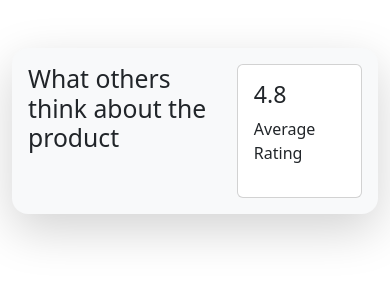
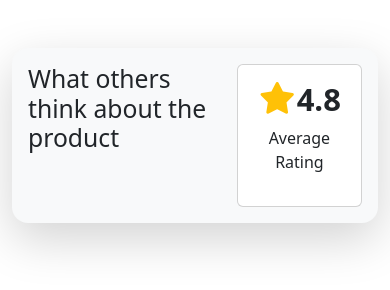
Before and after one commit to phumiphatkoo/Rating-Component, a plain HTML site: page index.html in a window 390 px wide. Drawn offline with Linux system fonts and the light colour scheme.

Commit message:
Improve Rating Summary and Responsive Width (#2)

```diff
--- a/index.html
+++ b/index.html
@@ -7,6 +7,7 @@
     <link rel="stylesheet" href="css/bootstrap.min.css" />
     <link rel="stylesheet" href="css/style.css" />
     <title>Rating Component</title>
+    <link rel="stylesheet" href="https://cdnjs.cloudflare.com/ajax/libs/font-awesome/7.3.1/css/all.min.css" integrity="sha512-QeR2VH+lsBE5LSAe1Q5EnTBbe7XTBubt8dG93Y7gidSgdMCr8nVqKcfKAMyN96SV8KDbZVTDXChatu5G2KQGzg==" crossorigin="anonymous" referrerpolicy="no-referrer">
   </head>
 
   <body>
@@ -19,8 +20,8 @@
             </div>
             <div class="col-5">
               <div class="card">
-                <div class="card-body">
-                  <h3>4.8</h3>
+                <div class="card-body text-center">
+                  <h3 class="display-5 fw-semibold"><i class="fa-solid fa-star text-warning"></i>4.8</h3>
                   <p>Average Rating</p>
                 </div>
               </div>
```
